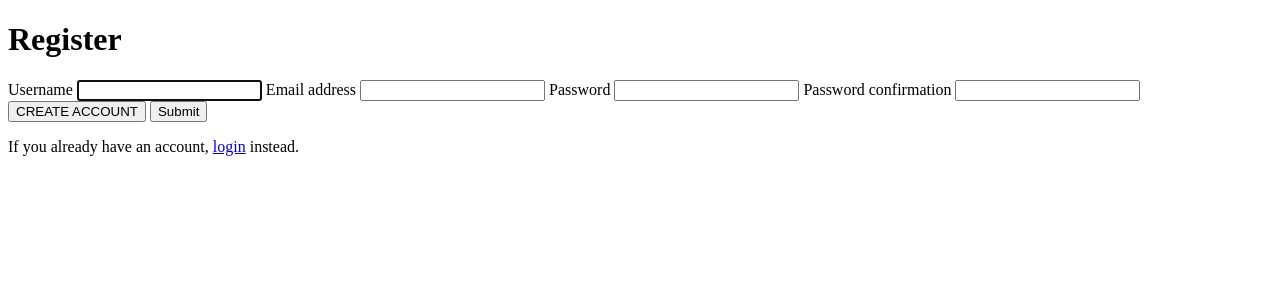
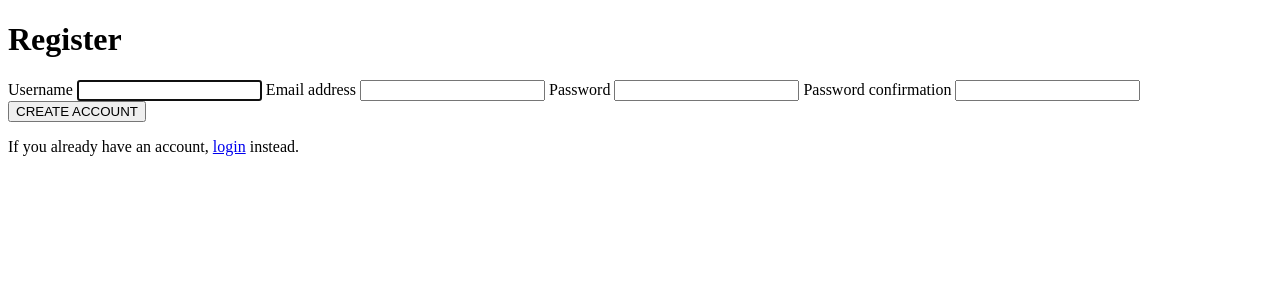
Before and after one commit to CFG-Group-Project/CFG-Student-Hub, a Django app: page /register/ in a window 1280 px wide. Shown: the top 300 px of the page. Run offline with Django 4.2, Linux system fonts and the light colour scheme.

Commit message:
registration form

```diff
--- a/setup/accounts/templates/pages/register.html
+++ b/setup/accounts/templates/pages/register.html
@@ -30,7 +30,6 @@
 			{{ form.password2.label }}
 			{{ form.password2}}
 			<button type="submit">CREATE ACCOUNT</button>
-			<input type="submit" value="Submit">
 		</form>
 		<p class="text-center">If you already have an account, <a href="/login">login</a> instead.</p>
     </div>
--- a/setup/accounts/views.py
+++ b/setup/accounts/views.py
@@ -14,7 +14,6 @@ def register(request):
         form = NewUserForm(request.POST)
         if form.is_valid():
             form.save()
-
     context = {'form': form}
     return render(request, 'pages/register.html', context)
 
```
Also changed, not shown: setup/accounts/static/css/login.css (added).
